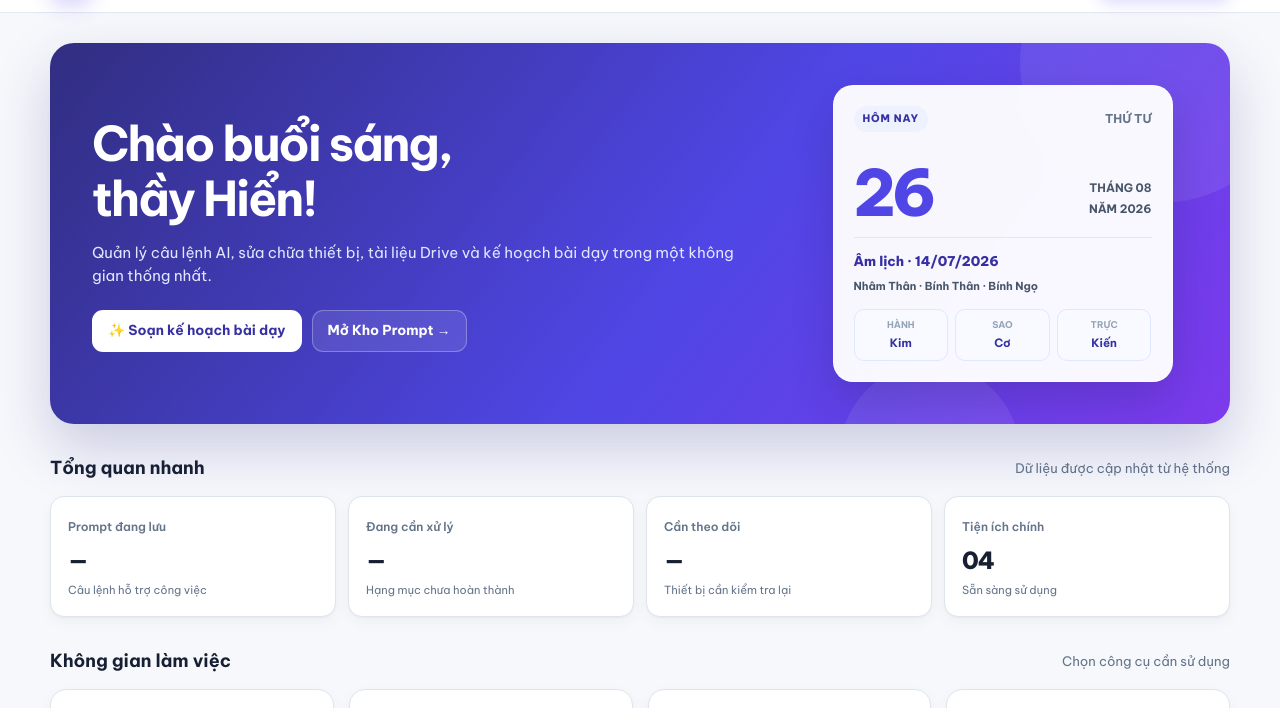
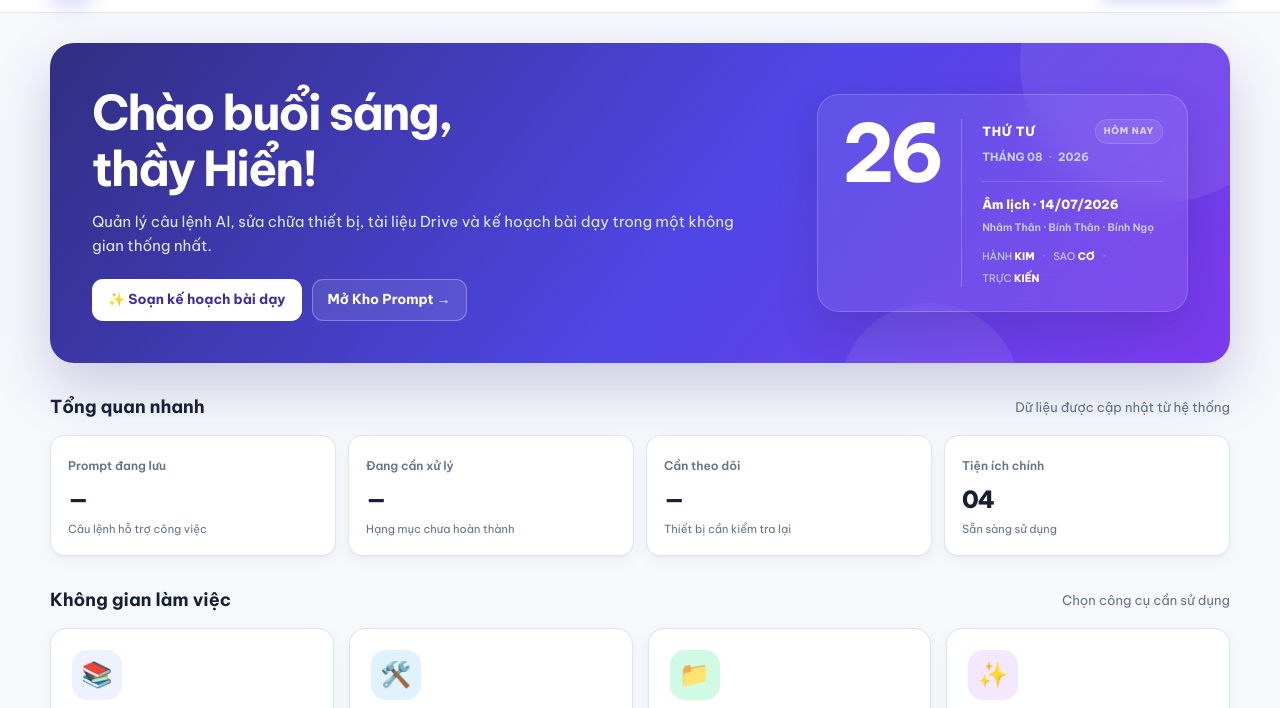
Before and after one commit to huuhienbt/kho-tien-ich-app, a plain HTML site: page index.html in a window 1280 px wide. Shown: the part 60-768 px from the top of the page. Drawn offline with Linux system fonts and the light colour scheme; no server answers.

Commit message:
Add files via upload

```diff
--- a/index.html
+++ b/index.html
@@ -25,26 +25,29 @@
                     </div>
                 </div>
                 <div class="hero-visual">
-                    <article class="calendar-widget" aria-label="Lịch dương và âm hôm nay">
-                        <header class="calendar-widget-header">
-                            <span class="calendar-widget-label">Hôm nay</span>
-                            <span class="calendar-widget-weekday" id="calendarWeekday">Thứ Tư</span>
-                        </header>
-                        <div class="calendar-widget-solar">
-                            <strong class="calendar-widget-day" id="calendarDay">26</strong>
-                            <div class="calendar-widget-month-year">
+                    <article class="calendar-editorial" aria-label="Lịch dương và âm hôm nay">
+                        <strong class="calendar-editorial-day" id="calendarDay">26</strong>
+                        <div class="calendar-editorial-details">
+                            <header class="calendar-editorial-header">
+                                <span class="calendar-editorial-weekday" id="calendarWeekday">Thứ Tư</span>
+                                <span class="calendar-editorial-label">Hôm nay</span>
+                            </header>
+                            <p class="calendar-editorial-solar">
                                 <span id="calendarMonth">Tháng 08</span>
-                                <span id="calendarYear">Năm 2026</span>
+                                <i aria-hidden="true">·</i>
+                                <span id="calendarYear">2026</span>
+                            </p>
+                            <div class="calendar-editorial-lunar">
+                                <p class="hero-lunar-date" id="currentLunarDate">Âm lịch</p>
+                                <p class="hero-lunar-canchi" id="currentLunarCanChi"></p>
                             </div>
-                        </div>
-                        <div class="calendar-widget-lunar">
-                            <p class="hero-lunar-date" id="currentLunarDate">Âm lịch</p>
-                            <p class="hero-lunar-canchi" id="currentLunarCanChi"></p>
-                        </div>
-                        <div class="calendar-widget-tags" aria-label="Thông tin lịch cổ truyền">
-                            <span><small>Hành</small><strong id="currentDayElement">—</strong></span>
-                            <span><small>Sao</small><strong id="currentLunarMansion">—</strong></span>
-                            <span><small>Trực</small><strong id="currentDayOfficer">—</strong></span>
+                            <p class="calendar-editorial-meta">
+                                <span>Hành <strong id="currentDayElement">—</strong></span>
+                                <i aria-hidden="true">·</i>
+                                <span>Sao <strong id="currentLunarMansion">—</strong></span>
+                                <i aria-hidden="true">·</i>
+                                <span>Trực <strong id="currentDayOfficer">—</strong></span>
+                            </p>
                         </div>
                     </article>
                 </div>
--- a/js/index.js
+++ b/js/index.js
@@ -23,7 +23,7 @@
     }).format(now);
     document.getElementById('calendarDay').textContent = String(vietnamParts.day).padStart(2, '0');
     document.getElementById('calendarMonth').textContent = `Tháng ${String(vietnamParts.month).padStart(2, '0')}`;
-    document.getElementById('calendarYear').textContent = `Năm ${vietnamParts.year}`;
+    document.getElementById('calendarYear').textContent = vietnamParts.year;
 
     function jdFromDate(day, month, year) {
         const a = Math.floor((14 - month) / 12);
--- a/style.css
+++ b/style.css
@@ -98,21 +98,20 @@ body.admin-logged-in .admin-only { display: inline-flex !important; }
 .hero .btn-light { color: var(--primary-dark); background: #fff; }
 .hero .btn-glass { color: #fff; border-color: rgba(255,255,255,.28); background: rgba(255,255,255,.1); }
 .hero-visual { display: grid; place-items: center; }
-.calendar-widget { width: min(100%,340px); padding: 20px; color: var(--text); border: 1px solid rgba(255,255,255,.72); border-radius: 20px; background: rgba(255,255,255,.96); box-shadow: 0 18px 42px rgba(30,27,75,.2); backdrop-filter: blur(12px); }
-.calendar-widget-header { display: flex; align-items: center; justify-content: space-between; gap: 12px; }
-.calendar-widget-label { padding: 5px 9px; color: var(--primary-dark); border-radius: 999px; background: var(--primary-soft); font-size: .65rem; font-weight: 800; letter-spacing: .08em; text-transform: uppercase; }
-.calendar-widget-weekday { color: #64748b; font-size: .76rem; font-weight: 700; text-transform: uppercase; }
-.calendar-widget-solar { min-height: 77px; display: flex; align-items: flex-end; justify-content: space-between; gap: 18px; margin-top: 12px; }
-.calendar-widget-day { color: var(--primary); font-size: 4rem; font-weight: 800; line-height: .88; letter-spacing: -.075em; }
-.calendar-widget-month-year { padding-bottom: 3px; display: grid; gap: 3px; color: #475569; text-align: right; font-size: .73rem; font-weight: 700; text-transform: uppercase; }
-.calendar-widget-lunar { margin-top: 16px; padding-top: 14px; border-top: 1px solid #e2e8f0; }
-.calendar-widget .hero-lunar-date { margin: 0 !important; max-width: none; color: var(--primary-dark) !important; font-size: .84rem; font-weight: 800; }
-.calendar-widget .hero-lunar-canchi { margin: 5px 0 0 !important; max-width: none; color: #475569 !important; font-size: .69rem; font-weight: 650; white-space: nowrap; }
-.calendar-widget-tags { display: grid; grid-template-columns: repeat(3,1fr); gap: 7px; margin-top: 14px; }
-.calendar-widget-tags>span { min-width: 0; padding: 8px 6px; border: 1px solid #e0e7ff; border-radius: 10px; background: #f8faff; text-align: center; }
-.calendar-widget-tags small,.calendar-widget-tags strong { display: block; white-space: nowrap; }
-.calendar-widget-tags small { color: #94a3b8; font-size: .58rem; font-weight: 700; text-transform: uppercase; }
-.calendar-widget-tags strong { margin-top: 2px; color: var(--primary-dark); font-size: .72rem; }
+.calendar-editorial { width: min(100%,390px); padding: 24px; display: grid; grid-template-columns: auto minmax(0,1fr); gap: 22px; align-items: start; color: #fff; border: 1px solid rgba(255,255,255,.18); border-radius: 22px; background: rgba(255,255,255,.08); box-shadow: 0 18px 42px rgba(30,27,75,.16); backdrop-filter: blur(18px); }
+.calendar-editorial-day { min-width: 84px; color: #fff; font-size: 5rem; font-weight: 700; font-variant-numeric: tabular-nums; line-height: .86; letter-spacing: -.075em; }
+.calendar-editorial-details { min-width: 0; padding-left: 20px; border-left: 1px solid rgba(255,255,255,.22); }
+.calendar-editorial-header { display: flex; align-items: center; justify-content: space-between; gap: 12px; }
+.calendar-editorial-weekday { color: #fff; font-size: .79rem; font-weight: 800; letter-spacing: .06em; text-transform: uppercase; }
+.calendar-editorial-label { padding: 4px 8px; color: #ddd6fe; border: 1px solid rgba(255,255,255,.14); border-radius: 999px; background: rgba(255,255,255,.08); font-size: .58rem; font-weight: 800; letter-spacing: .08em; text-transform: uppercase; }
+.calendar-editorial-solar { margin: 5px 0 0 !important; display: flex; align-items: center; gap: 6px; max-width: none !important; color: #c7d2fe !important; font-size: .71rem; font-weight: 700; text-transform: uppercase; }
+.calendar-editorial-solar i,.calendar-editorial-meta i { font-style: normal; opacity: .55; }
+.calendar-editorial-lunar { margin-top: 15px; padding-top: 13px; border-top: 1px solid rgba(255,255,255,.14); }
+.calendar-editorial .hero-lunar-date { margin: 0 !important; max-width: none; color: #fff !important; font-size: .79rem; font-weight: 750; }
+.calendar-editorial .hero-lunar-canchi { margin: 5px 0 0 !important; max-width: none; color: #c7d2fe !important; font-size: .65rem; font-weight: 600; line-height: 1.5; }
+.calendar-editorial-meta { margin: 14px 0 0 !important; display: flex; align-items: center; flex-wrap: wrap; gap: 5px 8px; max-width: none !important; color: #c7d2fe !important; font-size: .65rem; text-transform: uppercase; }
+.calendar-editorial-meta span { white-space: nowrap; }
+.calendar-editorial-meta strong { color: #fff; font-weight: 800; }
 .section-heading { display: flex; justify-content: space-between; align-items: center; gap: 16px; margin: 30px 0 14px; }
 .section-heading h2 { margin: 0; font-size: 1.12rem; }
 .section-heading span { color: var(--text-light); font-size: .82rem; }
@@ -328,7 +327,7 @@ textarea.form-control { resize: vertical; min-height: 112px; }
     #userDisplayName { display: block; max-width: 78px; }
     .hero { min-height: 0; padding: 28px 23px; grid-template-columns: 1fr; }
     .hero-visual { display: grid; margin-top: 5px; }
-    .calendar-widget { width: min(100%,360px); }
+    .calendar-editorial { width: min(100%,400px); }
     .hero h1 { font-size: 2rem; }
     .page-heading { align-items: flex-start; flex-direction: column; }
     .page-actions { width: 100%; }
@@ -346,6 +345,10 @@ textarea.form-control { resize: vertical; min-height: 112px; }
     .header-inner { min-height: 64px; gap: 10px; }
     .brand-title { font-size: .9rem; }
     .brand-mark { width: 38px; height: 38px; }
+    .calendar-editorial { padding: 18px; gap: 16px; }
+    .calendar-editorial-day { min-width: 68px; font-size: 4.2rem; }
+    .calendar-editorial-details { padding-left: 15px; }
+    .calendar-editorial-label { display: none; }
     .nav-actions .btn-login { min-width: 42px; padding-inline: 10px; }
     .nav-actions .btn-login .btn-label { display: none; }
     .nav-list.open { display: grid; grid-template-columns: 1fr 1fr; overflow: visible; }
```
